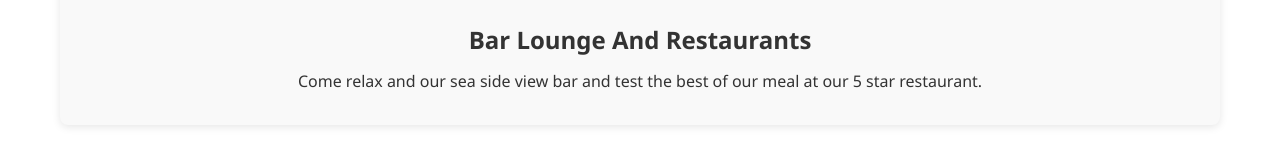
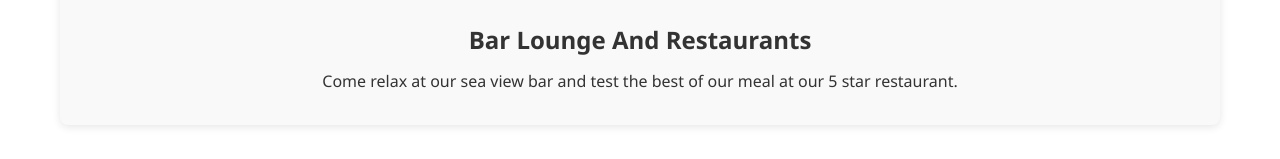
Before and after one commit to TobyBankz/Ziba-resort, a plain HTML site: page gallery.html in a window 1280 px wide. Shown: the part 2076-2235 px from the top of the page. Drawn offline with nearby package versions, Linux system fonts and the light colour scheme.

```diff
--- a/gallery.html
+++ b/gallery.html
@@ -55,7 +55,7 @@
       <a href="images/Bar1b.jpeg" data-lightbox="room3" data-title="Family Villa - Kitchen"></a>
       <a href="images/Bar1c.jpeg" data-lightbox="room3" data-title="Family Villa - Kitchen"></a>
       <h2>Bar Lounge And Restaurants</h2>
-      <p>Come relax and our sea side view bar and test the best of our meal at our 5 star restaurant.</p>
+      <p>Come relax at our sea view bar and test the best of our meal at our 5 star restaurant.</p>
     </div>
   </main>
 
```
